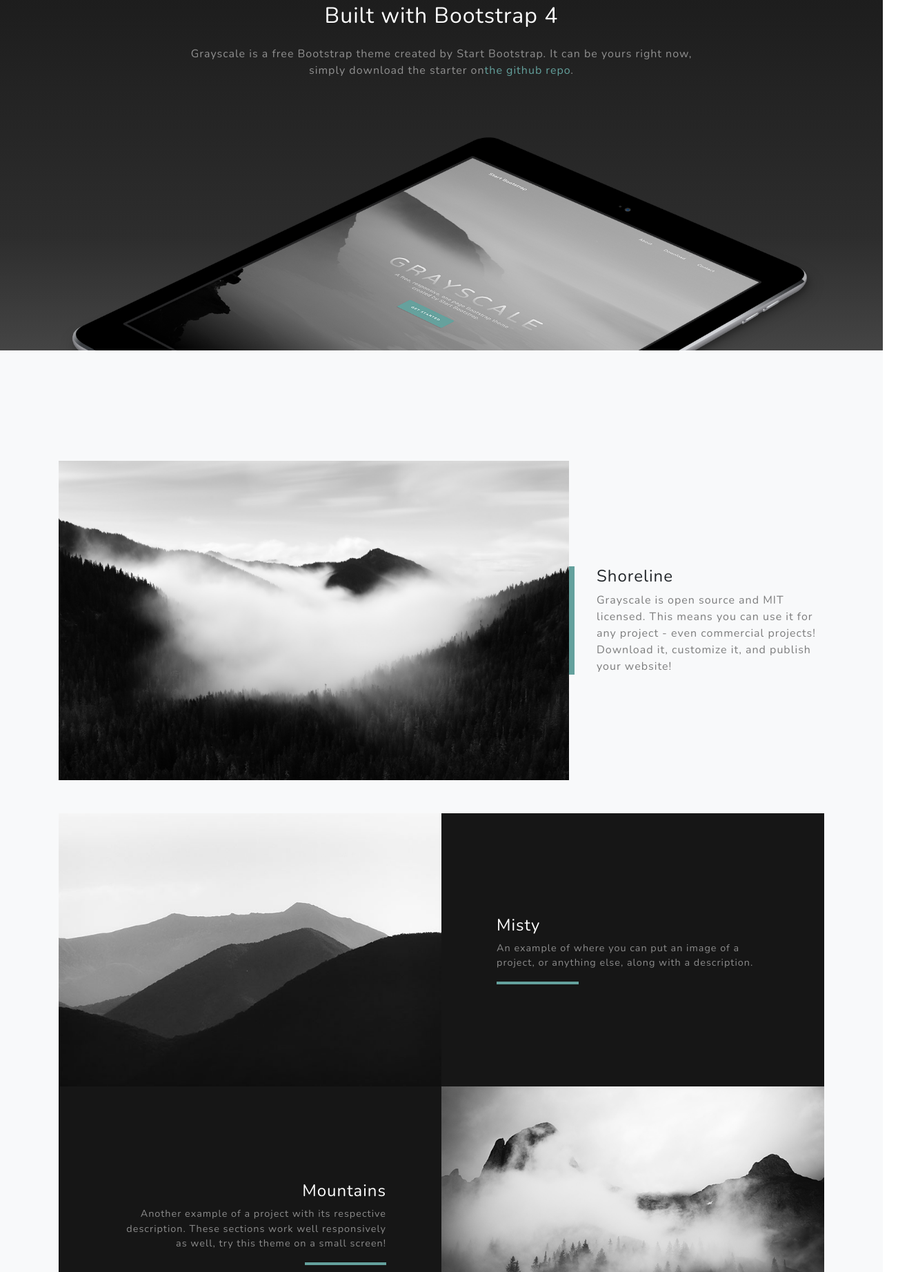
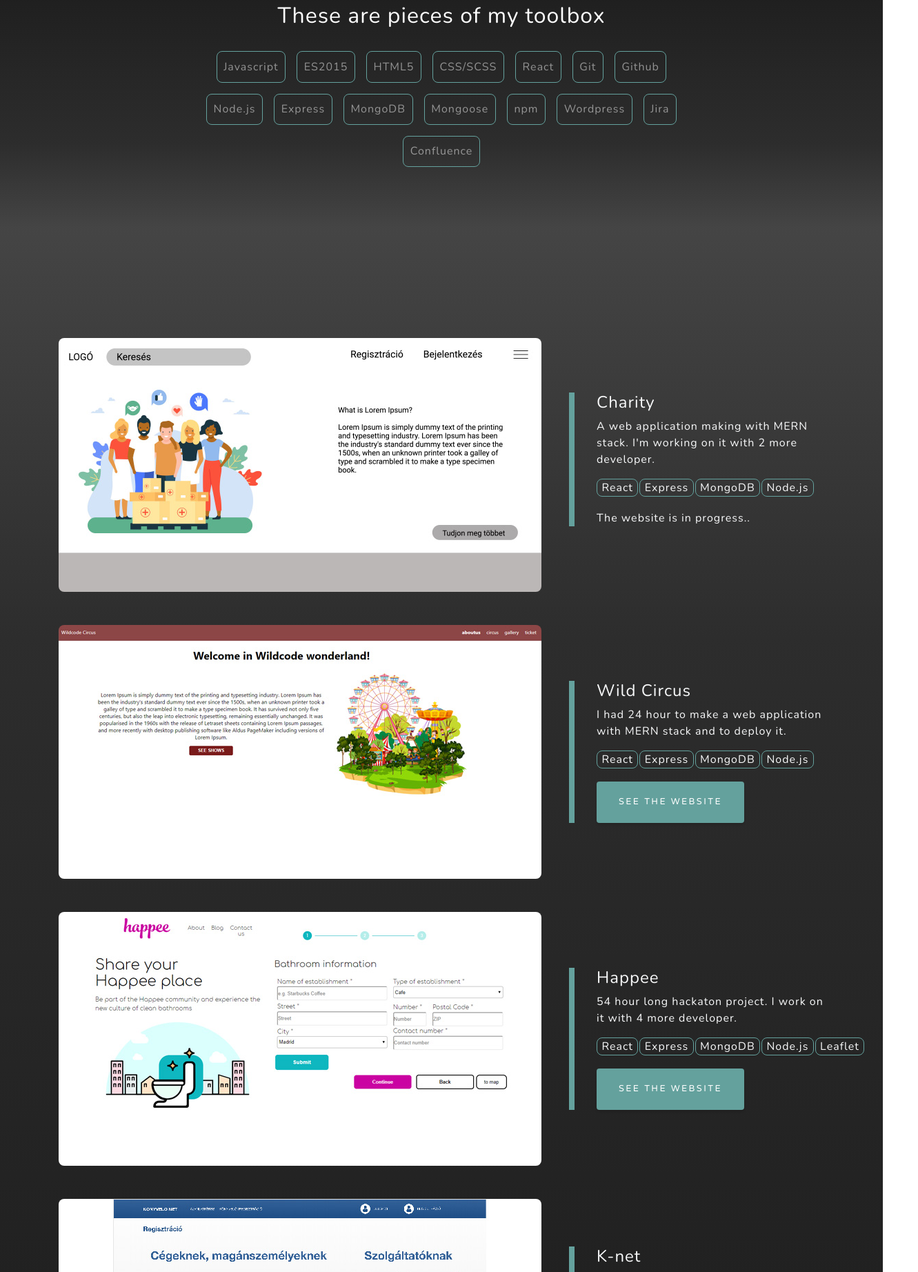
Before and after one commit to mynameiszsofia/z, a Gatsby site: page / in a window 1280 px wide. Shown: the part 956-2800 px from the top of the page at 69% size, 1331 px wide, since content can reach past the window. Built offline with nearby package versions, Linux system fonts and the light colour scheme; Gatsby itself is replaced by a stand-in of ours.

Commit message:
for deploy

```diff
--- a/config.js
+++ b/config.js
@@ -8,33 +8,33 @@
   manifestDisplay: 'standalone',
   manifestIcon: 'src/assets/img/website-icon.png',
   pathPrefix: `/gatsby-starter-grayscale/`, // This path is subpath of your hosting https://domain/portfolio
-  heading: 'Anubhav Srivastava',
-  subHeading: 'Full time Web Developer. Part time Open source contributor  ',
+  heading: `Zsofia Lakatos`,
+  subHeading: 'I\'m a Front-end web developer. I build web applications  ',
 
   // social
   socialLinks: [
     {
       icon: 'fa-github',
       name: 'Github',
-      url: 'https://github.com/anubhavsrivastava',
+      url: 'https://github.com/mynameiszsofia',
     },
     {
       icon: 'fa-linkedin-in',
       name: 'Linkedin',
-      url: 'https://linkedin.com/in/theanubhav/',
+      url: 'https://linkedin.com/in/zsofialakatos',
     },
-    {
+    /*  {
        icon: 'fa-twitter',
        name: 'Twitter',
        url: 'https://twitter.com/onlyanubhav',
-    },
-    {
+     }, */
+    /*  {
        icon: 'fa-facebook-f',
        name: 'Facebook',
        url: 'https://facebook.com/theanubhav',
-    },
+     }, */
   ],
-  email: 'anubhav.srivastava00@gmail.com',
-  phone: '000-00000',
-  address: '305 Del Sol, Sunnyvale, CA',
+  email: 'lakatos.zsofia1993@gmail.com',
+  phone: '30-419-1735',
+  address: 'Budapest',
 };
--- a/package.json
+++ b/package.json
@@ -20,6 +20,7 @@
     "react": "^16.8.6",
     "react-dom": "^16.8.6",
     "react-helmet": "^5.2.1",
+    "react-icons": "^3.10.0",
     "react-images": "^1.1.0",
     "react-scrollspy": "^3.4.0",
     "smoothscroll-polyfill": "^0.4.4"
--- a/src/assets/sass/_projects.scss
+++ b/src/assets/sass/_projects.scss
@@ -5,6 +5,7 @@
     @media (min-width: 992px) {
       padding: 0 0 0 2rem;
       border-left: 0.5rem solid $primary;
+      color: #f8f9fa;
     }
   }
   .project-text {
--- /dev/null
+++ b/src/assets/sass/avatar.scss
@@ -0,0 +1,4 @@
+.avatar{
+    border-radius: 100px;
+    border: 5px solid #64a19d;
+}
--- /dev/null
+++ b/src/assets/sass/toolsused.scss
@@ -0,0 +1,43 @@
+.toolsused{
+    display: flex;
+    padding: 0;
+    margin-top: 1em;
+    margin-bottom: 1.2em;
+    li{
+        list-style-type: none;
+        padding-left: 0.4em;
+        padding-right: 0.4em;
+        border: 1px solid #64a19d;
+        margin-right: 2px;
+        border-radius: 8px;;
+    }
+}
+
+.toolbox{
+    display: flex;
+    flex-wrap: wrap;
+    padding: 0;
+    justify-content: center;
+    margin-top: 1em;
+    margin-bottom: 1.2em;
+    li{
+        list-style-type: none;
+        padding: 0.6em;
+        border: 1px solid #64a19d;
+        margin: 0.5em;
+        border-radius: 8px;;
+    }
+}
+
+@media (max-width: 992px){
+    .toolsused{
+        justify-content: center;
+        li{
+            color: #f8f9fa;
+        }
+
+    }
+    .progress-x{
+        color: #f8f9fa;
+    }
+}
--- /dev/null
+++ b/src/components/Avatar.js
@@ -0,0 +1,15 @@
+import React from 'react';
+import logo40 from '../assets/images/lzs.png';
+/* import logo24 from './../images/logo24.jpg'; */
+import "../assets/sass/avatar.scss";
+
+const Avatar = (props) => (
+    <div className="avatar-x">
+        <img className="avatar"
+            src={(props.modifierClasses === 'c-avatar--as-author') ? logo40 : logo40}
+            alt="avatar"
+        />
+    </div>
+)
+
+export default Avatar;
--- a/src/components/Footer.js
+++ b/src/components/Footer.js
@@ -4,7 +4,7 @@
   return (
     <footer className="bg-black small text-center text-white-50">
       <div className="container">
-        Copyright &copy; Gatsby-starter-grayscale 2019
+        Made with Gatsby.
       </div>
     </footer>
   );
--- a/src/components/Header.js
+++ b/src/components/Header.js
@@ -1,6 +1,8 @@
 import React, { Component } from 'react';
 import Scroll from './Scroll';
 import config from '../../config';
+import Avatar from "../components/Avatar"
+import "../assets/sass/avatar.scss";
 export default class Header extends Component {
   constructor(props) {
     super(props);
@@ -41,26 +43,28 @@
       >
         <div className="container">
           <a className="navbar-brand" href="#page-top">
-            {config.siteTitle}
+            <Avatar
+              className="c-avatar--as-logo"
+            />
           </a>
           <button
             onClick={_ => this.toggleMenu(!openMenu)}
             className={`navbar-toggler navbar-toggler-right ${
               openMenu ? '' : 'collapsed'
-            }`}
+              }`}
             type="button"
             aria-controls="navbarResponsive"
             aria-expanded={openMenu}
             aria-label="Toggle navigation"
           >
-            Menu
+            {/*  Menu */}
             <i className="fas fa-bars"></i>
           </button>
           <div
             className={`collapse navbar-collapse ${openMenu ? 'show' : ''}`}
             id="navbarResponsive"
           >
-            <ul className="navbar-nav ml-auto">
+            <ul className="navbar-nav ml-auto" style={{ textAlign: "center" }}>
               <li className="nav-item">
                 <Scroll
                   onClick={_ => this.toggleMenu(!openMenu)}
--- a/src/components/SocialLinks.js
+++ b/src/components/SocialLinks.js
@@ -3,16 +3,16 @@
 
 export default function SocialLinks() {
   return (
-    <section className="contact-section bg-black">
+    <section id="signup" className="contact-section bg-black">
       <div className="container">
         <div className="row">
           <div className="col-md-4 mb-3 mb-md-0">
             <div className="card py-4 h-100">
               <div className="card-body text-center">
                 <i className="fas fa-map-marked-alt text-primary mb-2"></i>
-                <h4 className="text-uppercase m-0">Address</h4>
+                <h4 className="text-uppercase m-0">Location</h4>
                 <hr className="my-4" />
-                <div className="small text-black-50">{config.address}</div>
+                <div className="small text-black" style={{ color: "#64a19d", fontSize: "20px" }}>{config.address}</div>
               </div>
             </div>
           </div>
@@ -23,7 +23,7 @@
                 <i className="fas fa-envelope text-primary mb-2"></i>
                 <h4 className="text-uppercase m-0">Email</h4>
                 <hr className="my-4" />
-                <div className="small text-black-50">
+                <div className="small text-black-50" style={{ color: "#64a19d", fontSize: "20px" }}>
                   <a href={`mailto:${config.email}`}>{config.email}</a>
                 </div>
               </div>
@@ -36,7 +36,7 @@
                 <i className="fas fa-mobile-alt text-primary mb-2"></i>
                 <h4 className="text-uppercase m-0">Phone</h4>
                 <hr className="my-4" />
-                <div className="small text-black-50">{config.phone}</div>
+                <div className="small text-black" style={{ color: "#64a19d", fontSize: "20px" }}>{config.phone}</div>
               </div>
             </div>
           </div>
--- a/src/pages/index.js
+++ b/src/pages/index.js
@@ -6,13 +6,15 @@
 import config from '../../config';
 import Footer from '../components/Footer';
 import SocialLinks from '../components/SocialLinks';
-import Subscribe from '../components/Subscribe';
 import Header from '../components/Header';
 
-import ipad from '../assets/images/ipad.png';
-import demoImage1 from '../assets/images/demo-image-01.jpg';
-import demoImage2 from '../assets/images/demo-image-02.jpg';
-import bgMaster from '../assets/images/bg-masthead.jpg';
+import charity from "../assets/images/charity.jpg";
+import circus from "../assets/images/circus.jpg";
+import happee from "../assets/images/happee.jpg";
+import knet from "../assets/images/knet.jpg";
+import trivia from "../assets/images/trivia.jpg"
+
+import "../assets/sass/toolsused.scss";
 
 const IndexPage = () => (
   <Layout>
@@ -38,18 +40,59 @@
       <div className="container">
         <div className="row">
           <div className="col-lg-8 mx-auto">
-            <h2 className="text-white mb-4">Built with Bootstrap 4</h2>
+            <h2 className="text-white mb-4">These are pieces of my toolbox</h2>
             <p className="text-white-50">
-              Grayscale is a free Bootstrap theme created by Start Bootstrap. It
-              can be yours right now, simply download the starter on
-              <a href="https://github.com/anubhavsrivastava/gatsby-starter-grayscale">
-                the github repo
-              </a>
-              .
+              <ul className="toolbox">
+                <li>
+                  Javascript
+                </li>
+                <li>
+                  ES2015
+                </li>
+                <li>
+                  HTML5
+                </li>
+                <li>
+                  CSS/SCSS
+                </li>
+                <li>
+                  React
+                </li>
+                <li>
+                  Git
+                </li>
+                <li>
+                  Github
+                </li>
+                <li>
+                  Node.js
+                </li>
+                <li>
+                  Express
+                </li>
+                <li>
+                  MongoDB
+                </li>
+                <li>
+                  Mongoose
+                </li>
+                <li>
+                  npm
+                </li>
+                <li>
+                  Wordpress
+                </li>
+                <li>
+                  Jira
+                </li>
+                <li>
+                  Confluence
+                </li>
+              </ul>
             </p>
           </div>
         </div>
-        <img src={ipad} className="img-fluid" alt="" />
+        {/*         <img src={ipad} className="img-fluid" alt="" /> */}
       </div>
     </section>
 
@@ -57,64 +100,170 @@
       <div className="container">
         <div className="row align-items-center no-gutters mb-4 mb-lg-5">
           <div className="col-xl-8 col-lg-7">
-            <img className="img-fluid mb-3 mb-lg-0" src={bgMaster} alt="" />
+            <img className="img-fluid mb-3 mb-lg-0" src={charity} alt="" />
           </div>
           <div className="col-xl-4 col-lg-5">
             <div className="featured-text text-center text-lg-left">
-              <h4>Shoreline</h4>
+              <h4>Charity</h4>
               <p className="text-black-50 mb-0">
-                Grayscale is open source and MIT licensed. This means you can
-                use it for any project - even commercial projects! Download it,
-                customize it, and publish your website!
+                A web application making with MERN stack. I'm working on it with 2 more developer.
               </p>
+              <ul className="toolsused">
+                <li>
+                  React
+                </li>
+                <li>
+                  Express
+                </li>
+                <li>
+                  MongoDB
+                </li>
+                <li>
+                  Node.js
+                </li>
+              </ul>
+              <p className="progress-x">The website is in progress..</p>
+            </div>
+          </div>
+        </div>
+        <div className="row align-items-center no-gutters mb-4 mb-lg-5">
+          <div className="col-xl-8 col-lg-7">
+            <img className="img-fluid mb-3 mb-lg-0" src={circus} alt="" />
+          </div>
+          <div className="col-xl-4 col-lg-5">
+            <div className="featured-text text-center text-lg-left">
+              <h4>Wild Circus</h4>
+              <p className="text-black-50 mb-0">
+                I had 24 hour to make a web application with MERN stack and to deploy it.
+              </p>
+              <ul className="toolsused">
+                <li>
+                  React
+                </li>
+                <li>
+                  Express
+                </li>
+                <li>
+                  MongoDB
+                </li>
+                <li>
+                  Node.js
+                </li>
+              </ul>
+              <a href="https://wildcodecircus.herokuapp.com/" target="_blink" className="btn btn-primary">
+                See the website
+            </a>
             </div>
           </div>
         </div>
 
-        <div className="row justify-content-center no-gutters mb-5 mb-lg-0">
-          <div className="col-lg-6">
-            <img className="img-fluid" src={demoImage1} alt="" />
+
+        <div className="row align-items-center no-gutters mb-4 mb-lg-5">
+          <div className="col-xl-8 col-lg-7">
+            <img className="img-fluid mb-3 mb-lg-0" src={happee} alt="" />
           </div>
-          <div className="col-lg-6">
-            <div className="bg-black text-center h-100 project">
-              <div className="d-flex h-100">
-                <div className="project-text w-100 my-auto text-center text-lg-left">
-                  <h4 className="text-white">Misty</h4>
-                  <p className="mb-0 text-white-50">
-                    An example of where you can put an image of a project, or
-                    anything else, along with a description.
-                  </p>
-                  <hr className="d-none d-lg-block mb-0 ml-0" />
-                </div>
-              </div>
+          <div className="col-xl-4 col-lg-5">
+            <div className="featured-text text-center text-lg-left">
+              <h4>Happee</h4>
+              <p className="text-black-50 mb-0">
+                54 hour long hackaton project. I work on it with 4 more developer.
+              </p>
+              <ul className="toolsused">
+                <li>
+                  React
+                </li>
+                <li>
+                  Express
+                </li>
+                <li>
+                  MongoDB
+                </li>
+                <li>
+                  Node.js
+                </li>
+                <li>
+                  Leaflet
+                </li>
+              </ul>
+              <a href="https://happee123.herokuapp.com/" target="_blink" className="btn btn-primary">
+                See the website
+            </a>
             </div>
           </div>
         </div>
 
-        <div className="row justify-content-center no-gutters">
-          <div className="col-lg-6">
-            <img className="img-fluid" src={demoImage2} alt="" />
+        <div className="row align-items-center no-gutters mb-4 mb-lg-5">
+          <div className="col-xl-8 col-lg-7">
+            <img className="img-fluid mb-3 mb-lg-0" src={knet} alt="" />
           </div>
-          <div className="col-lg-6 order-lg-first">
-            <div className="bg-black text-center h-100 project">
-              <div className="d-flex h-100">
-                <div className="project-text w-100 my-auto text-center text-lg-right">
-                  <h4 className="text-white">Mountains</h4>
-                  <p className="mb-0 text-white-50">
-                    Another example of a project with its respective
-                    description. These sections work well responsively as well,
-                    try this theme on a small screen!
-                  </p>
-                  <hr className="d-none d-lg-block mb-0 mr-0" />
-                </div>
-              </div>
+          <div className="col-xl-4 col-lg-5">
+            <div className="featured-text text-center text-lg-left">
+              <h4>K-net</h4>
+              <p className="text-black-50 mb-0">
+                2 month long client project. This app is connecting accountants to client's who's searching accountants.
+              </p>
+              <ul className="toolsused">
+                <li>
+                  React
+                </li>
+                <li>
+                  Express
+                </li>
+                <li>
+                  MongoDB
+                </li>
+                <li>
+                  Node.js
+                </li>
+                <li>
+                  Jira
+                </li>
+                <li>
+                  Confluence
+                </li>
+              </ul>
+              <a href="http://161.35.204.71:5000/" target="_blink" className="btn btn-primary">
+                See the website
+            </a>
             </div>
           </div>
         </div>
+
+        <div className="row align-items-center no-gutters mb-4 mb-lg-5">
+          <div className="col-xl-8 col-lg-7">
+            <img className="img-fluid mb-3 mb-lg-0" src={trivia} alt="" />
+          </div>
+          <div className="col-xl-4 col-lg-5">
+            <div className="featured-text text-center text-lg-left">
+              <h4>Trivia nigth game</h4>
+              <p className="text-black-50 mb-0">
+                1 week long project. I made this with 4 more developer.
+              </p>
+              <ul className="toolsused">
+                <li>
+                  HTML
+                </li>
+                <li>
+                  CSS
+                </li>
+                <li>
+                  Javascript
+                </li>
+
+              </ul>
+              <a href="https://trivia-night-hun.netlify.app/" target="_blink" className="btn btn-primary">
+                See the website
+            </a>
+            </div>
+          </div>
+        </div>
+
       </div>
+
+
     </section>
 
-    <Subscribe />
+    {/* <Subscribe /> */}
 
     <SocialLinks />
     <Footer />
```
Also changed, not shown: src/assets/images/charity.jpg (added), src/assets/images/circus.jpg (added), src/assets/images/happee.jpg (added), src/assets/images/knet.jpg (added), src/assets/images/lzs.png (added), src/assets/images/trivia.jpg (added), src/assets/sass/bootstrap/bootstrap.css, src/assets/sass/bootstrap/bootstrap.min.css. Lines whose indentation alone changed are shown as unchanged.
